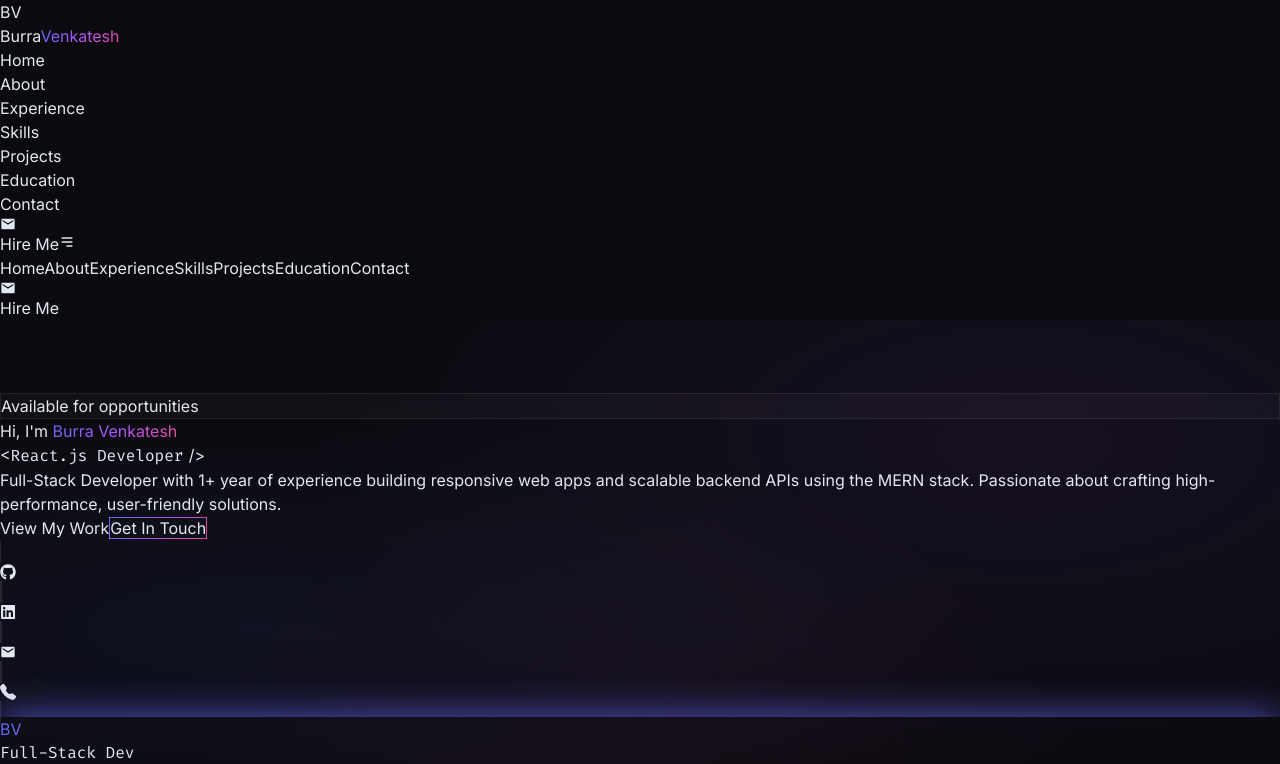
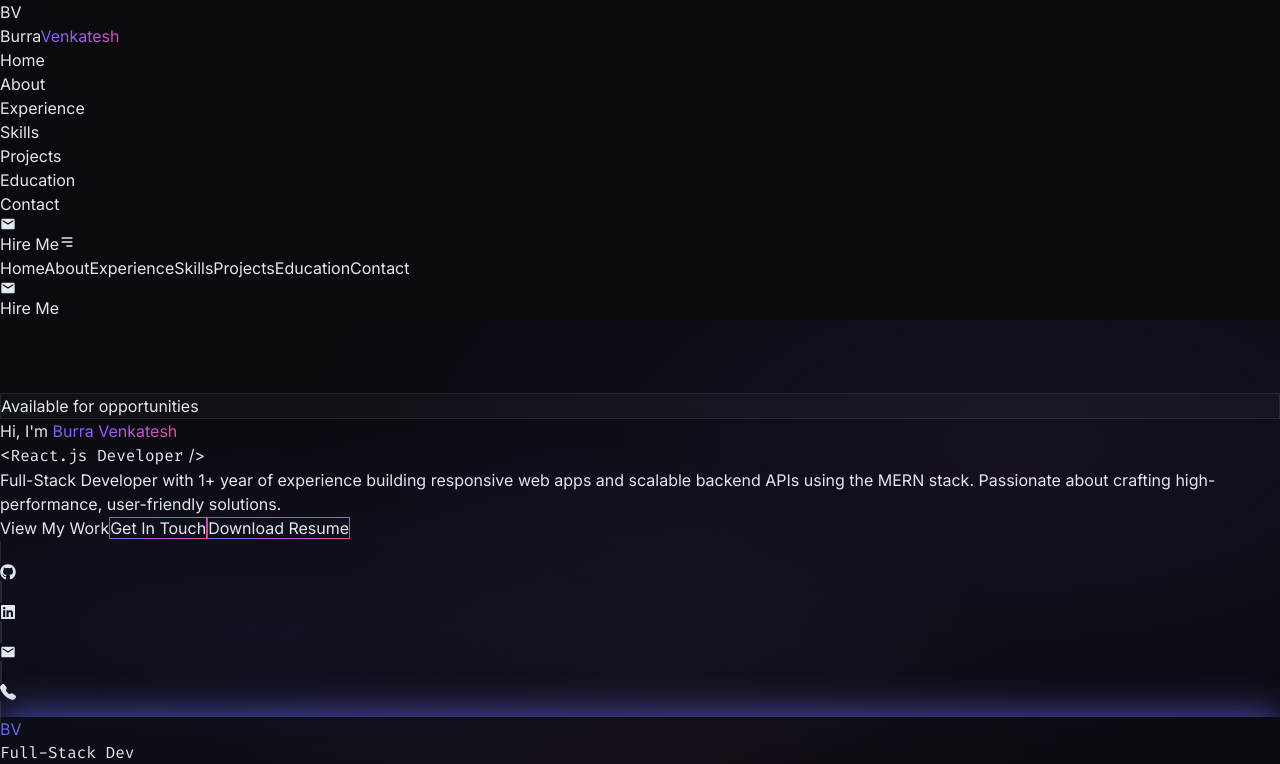
Before and after one commit to venkateshburra/my-portfolio, a React (Vite) app in the folder user/: page / in a window 1280 px wide. Shown: the top 764 px of the page. Built offline with nearby package versions, Linux system fonts and the light colour scheme.

Commit message:
added resume

```diff
--- a/user/src/components/Hero.jsx
+++ b/user/src/components/Hero.jsx
@@ -126,11 +126,20 @@ export default function Hero() {
   >
     View My Work
   </a>
+
   <a
     href="#contact"
     className="px-8 py-3.5 rounded-xl gradient-border text-white font-semibold hover:bg-white/5 transition-all duration-300"
   >
     Get In Touch
+  </a>
+
+  <a
+    href="/Venkatesh_Burra_Resume.pdf"
+    download="Venkatesh_Burra_Resume.pdf"
+    className="px-8 py-3.5 rounded-xl gradient-border text-white font-semibold hover:bg-white/5 transition-all duration-300"
+  >
+    Download Resume
   </a>
 </div>
 
```
Also changed, not shown: 1 other file (tests, documents, lock files or other folders). Lines whose indentation alone changed are shown as unchanged.
